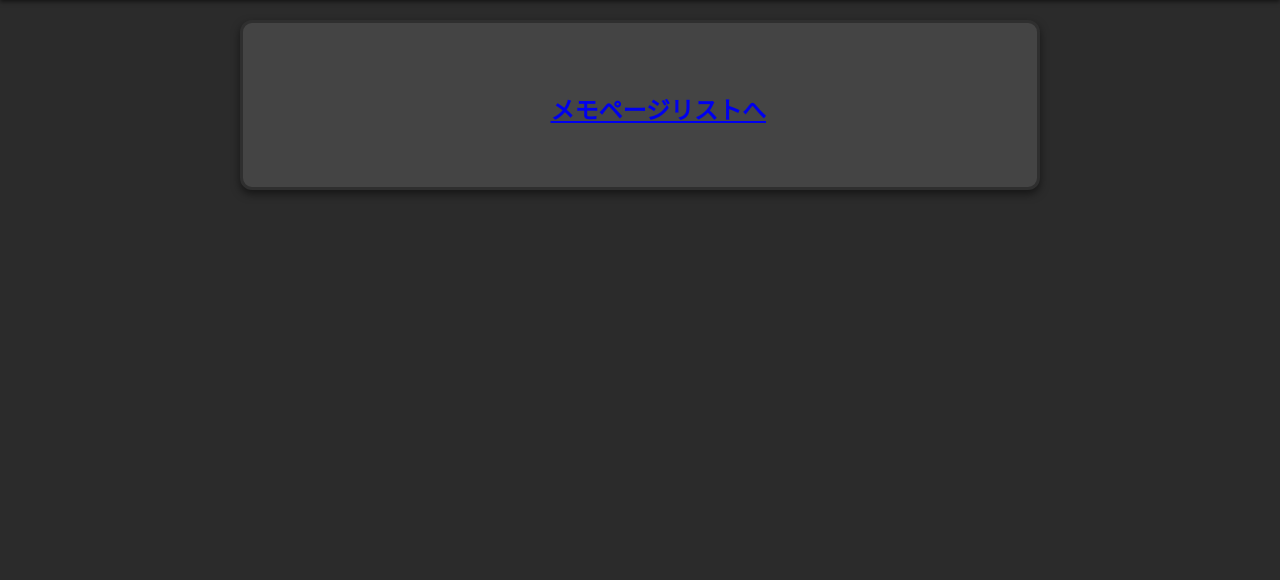
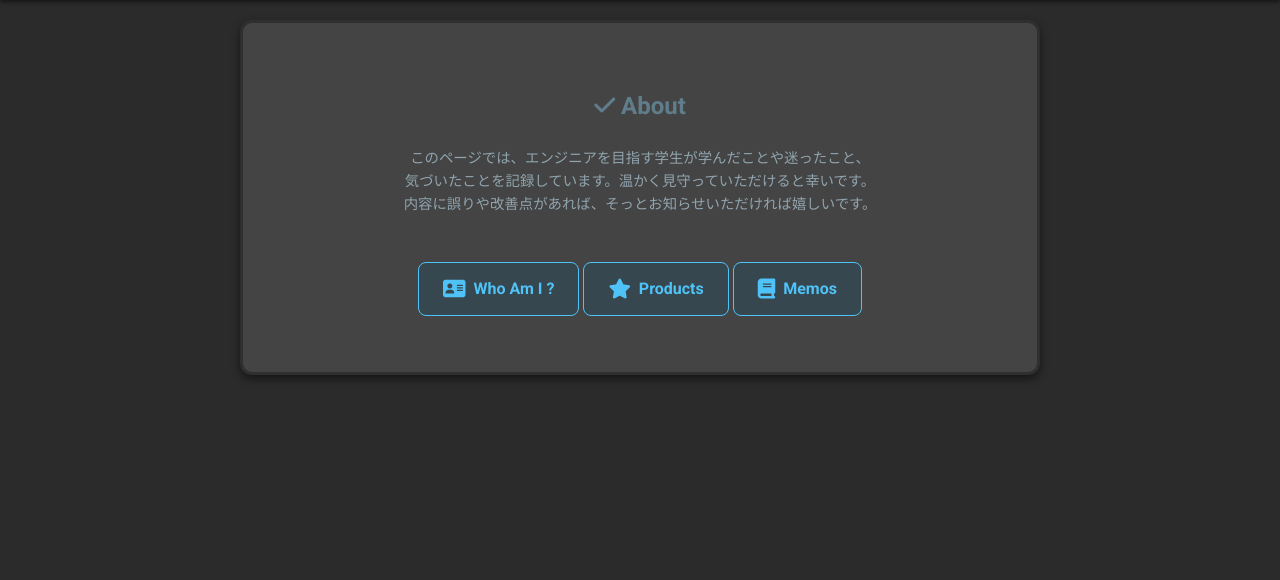
Before and after one commit to dice-2004/blog_app_dice_Dj, a Django app: page /blog_dice/ in a window 1280 px wide. Shown: the part 80-660 px from the top of the page. Run offline with Django 5.2, Linux system fonts and the light colour scheme; parts of the project's set-up code (start-up, migrations or seed data) failed here and were passed over; some libraries are stand-ins or nearby versions.

Commit message:
デザインの改善、ボタンの配置変更

```diff
--- a/blog_dice/templates/frontpage.html
+++ b/blog_dice/templates/frontpage.html
@@ -1,7 +1,94 @@
 {% extends "base.html" %}
 
 {% block content %}
-{% comment %} <p>ここはfrontpage</p><br> {% endcomment %}
-<a href="{% url "blog_dice:page_list" %}"><h2 style="padding-top:5%;padding-left:5%;">メモページリストへ</h2></a><br>
+<!-- about -->
+<!-- このページでは、エンジニアを目指す学生が学んできたことや、迷ったこと、
+気づいたことを記録しています。正確さに欠ける場合もありますので、
+そっとアドバイスいただけると嬉しいです。 -->
+
+<h1 style="text-align: center; font-size: 1.5rem; color: #607D8B; margin-top: 2rem;"><i class="fa-solid fa-check"></i>&nbsp;About</h1>
+
+<div style="margin: 3% auto; max-width: 800px; text-align: center; font-size: 0.9rem; color: #90A4AE; line-height: 1.6;">
+    <p>このページでは、エンジニアを目指す学生が学んだことや迷ったこと、</p>
+    <p>気づいたことを記録しています。温かく見守っていただけると幸いです。</p>
+    <p>内容に誤りや改善点があれば、そっとお知らせいただければ嬉しいです。</p>
+</div>
+<div style="display: block;">
+<a href="{% url "blog_dice:about_me" %}"
+   style="display: inline-block;
+          margin: 1.5rem auto;
+          padding: 0.8rem 1.5rem;
+          font-size: 1rem;
+          font-weight: bold;
+          color: #4FC3F7;
+          text-decoration: none;
+          border: 1px solid #4FC3F7;
+          border-radius: 8px;
+          background-color: #37474F;
+          transition: all 0.2s ease;"
+   onmouseover="this.style.transform='translateY(-2px)';
+                this.style.backgroundColor='#455A64';
+                this.style.color='#81D4FA';
+                this.style.borderColor='#81D4FA';"
+   onmouseout="this.style.transform='translateY(0)';
+               this.style.backgroundColor='#37474F';
+               this.style.color='#4FC3F7';
+               this.style.borderColor='#4FC3F7';">
+    <i class="fa-solid fa-address-card fa-lg"></i>
+    &nbsp;Who Am I ?
+</a>
+
+    <a href="{% url "blog_dice:product" %}"
+       style="display: inline-block;
+          margin: 1.5rem auto;
+          padding: 0.8rem 1.5rem;
+          font-size: 1rem;
+          font-weight: bold;
+          color: #4FC3F7;
+          text-decoration: none;
+          border: 1px solid #4FC3F7;
+          border-radius: 8px;
+          background-color: #37474F;
+          transition: all 0.2s ease;"
+   onmouseover="this.style.transform='translateY(-2px)'; this.style.backgroundColor='#455A64'; this.style.color='#81D4FA'; this.style.borderColor='#81D4FA';"
+   onmouseout="this.style.transform='translateY(0)'; this.style.backgroundColor='#37474F'; this.style.color='#4FC3F7'; this.style.borderColor='#4FC3F7';">
+
+        <i class="fa-solid fa-star fa-lg"></i>
+        &nbsp;Products
+    </a>
+
+    <a href="{% url 'blog_dice:page_list' %}"
+       style="display: inline-block;
+          margin: 1.5rem auto;
+          padding: 0.8rem 1.5rem;
+          font-size: 1rem;
+          font-weight: bold;
+          color: #4FC3F7;
+          text-decoration: none;
+          border: 1px solid #4FC3F7;
+          border-radius: 8px;
+          background-color: #37474F;
+          transition: all 0.2s ease;"
+   onmouseover="this.style.transform='translateY(-2px)'; this.style.backgroundColor='#455A64'; this.style.color='#81D4FA'; this.style.borderColor='#81D4FA';"
+   onmouseout="this.style.transform='translateY(0)'; this.style.backgroundColor='#37474F'; this.style.color='#4FC3F7'; this.style.borderColor='#4FC3F7';">
+
+        <i class="fa-solid fa-book fa-lg"></i>
+        &nbsp;Memos
+    </a>
+
+</div>
+
+<script>
+    // const link = document.querySelector('a');
+    // link.addEventListener('mouseover', function() {
+    //     this.style.backgroundColor = '#4FC3F7';
+    //     this.style.color = '#37474F';
+    // });
+
+    // link.addEventListener('mouseout', function() {
+    //     this.style.backgroundColor = '#37474F';
+    //     this.style.color = '#4FC3F7';
+    // });
+</script>
 
 {% endblock content %}
```
